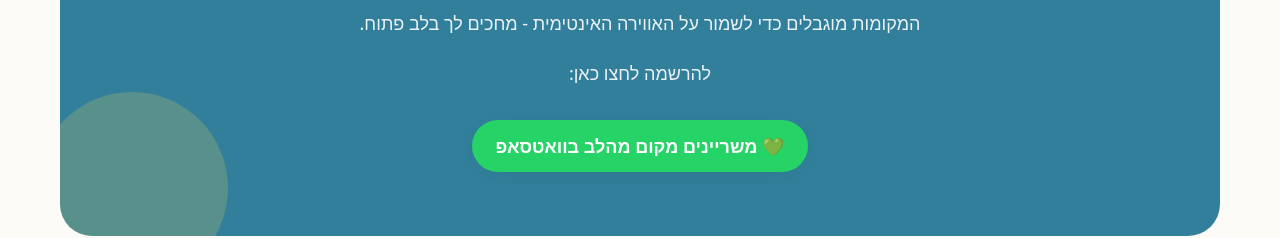
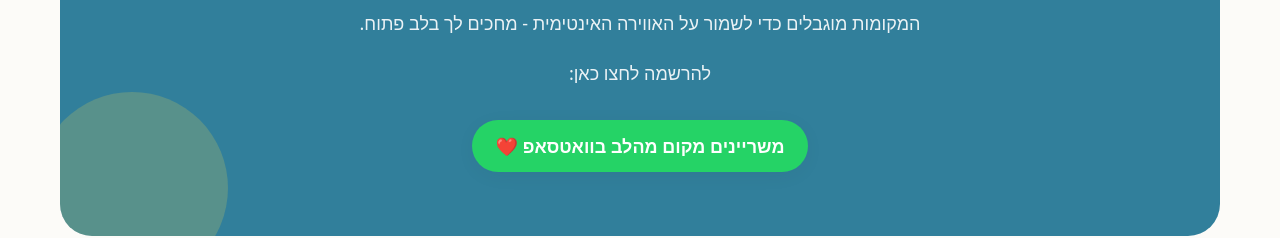
Before and after one commit to osnat6130-ctrl/rozital-ben-or-hadad, a React (Vite) app: page /lectures in a window 1280 px wide. Shown: the part 4300-4538 px from the top of the page. Built offline with nearby package versions, Linux system fonts and the light colour scheme; a web font is replaced by a local one.

Commit message:
Use a red heart on the booking button and place it on the left
Co-Authored-By: Claude Fable 5.1 <noreply@anthropic.com>

```diff
--- a/src/data/services.ts
+++ b/src/data/services.ts
@@ -172,7 +172,7 @@ export const services: Service[] = [
           "המקומות מוגבלים כדי לשמור על האווירה האינטימית - מחכים לך בלב פתוח.",
           "להרשמה לחצו כאן:",
         ],
-        cta: "💚 משריינים מקום מהלב בוואטסאפ",
+        cta: "משריינים מקום מהלב בוואטסאפ ❤️",
       },
     ],
     cta: {
```
